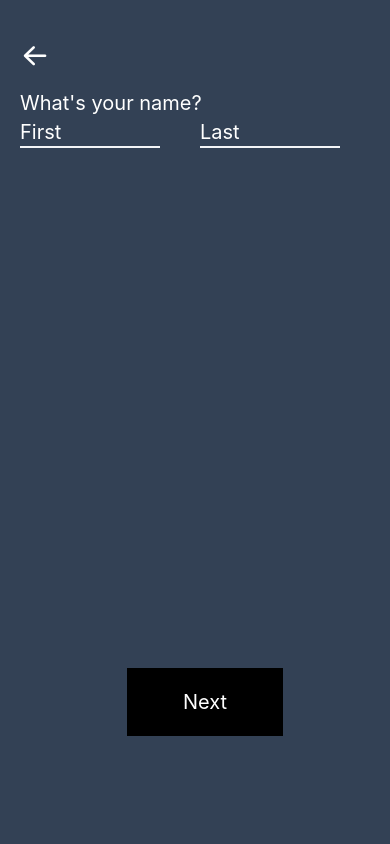
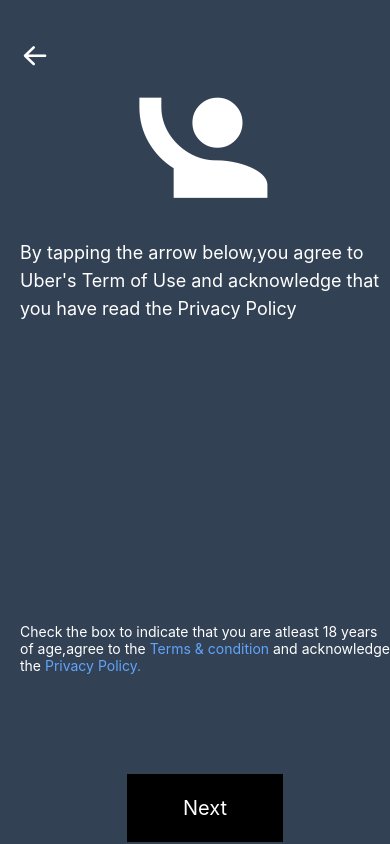
Before and after one commit to avengsum/Uber, a React Native app: screen / in a window 390 px wide. Built offline with nearby package versions, Linux system fonts and the light colour scheme.

Commit message:
term implemented

```diff
--- a/App.js
+++ b/App.js
@@ -5,13 +5,14 @@
 import Choose from './Screen/Choose';
 import OTP from './Screen/OTP';
 import Name from './Screen/Name';
+import Term from './Screen/Term';
 
 export default function App() {
   return (
     <SafeAreaView >
     <View>
-      <Name />
-      <StatusBar style="auto" />
+      <Term />
+    <StatusBar style="auto" />
     </View>
     </SafeAreaView>
 
--- a/Screen/Term.jsx
+++ b/Screen/Term.jsx
@@ -1,21 +1,37 @@
-import { TouchableOpacity } from "react-native"
-import { View } from "react-native"
+import { TouchableOpacity ,Text ,View ,StyleSheet , StatusBar } from "react-native"
 import { MaterialCommunityIcons } from '@expo/vector-icons';
+import { AntDesign } from '@expo/vector-icons';
 
 const Term = () => {
     return(
-        <View style={styles.container}>
-            <MaterialCommunityIcons name="human-greeting-variant" size={24} color="black" />
-            <Text>By tapping the arrow below,you agree to Uber's
+        <View style={styles.container}
+        className="h-screen flex pt-10 pl-5 bg-slate-700 justify-between "
+        >
+            <AntDesign name="arrowleft" size={30} color="white" />
+            <View className="mb-[300px] items-center">
+            <MaterialCommunityIcons name="human-greeting-variant" size={150} color="white" />
+            <View>
+            <Text className="text-white mt-4 text-lg ">By tapping the arrow below,you agree to Uber's
                 Term of Use and acknowledge that you have read
                 the Privacy Policy</Text>
-            <Text>Check the box to indicate that you
+            </View>
+            </View>
+
+            <View className="mb-10">
+                <View className="mb-[100px]">
+                <Text className="text-white text-md">Check the box to indicate that you
                 are atleast 18 years of age,agree
-                to the <Text>Terms & condition</Text> and
-                acknowledge the <Text>Privacy Policy.</Text> </Text>
-            <TouchableOpacity>
-                <Text>Next</Text>
+                to the <Text className="text-blue-400">Terms & condition</Text> and
+                acknowledge the <Text className="text-blue-400">Privacy Policy.</Text> </Text>
+                </View>
+             <View className="flex items-center  justify-center">
+                <TouchableOpacity className="bg-black px-14 py-5">
+                <Text className="text-white text-xl">Next</Text>
             </TouchableOpacity>
+            </View>
+            </View>
+
+
         </View>
     )
 }
```
